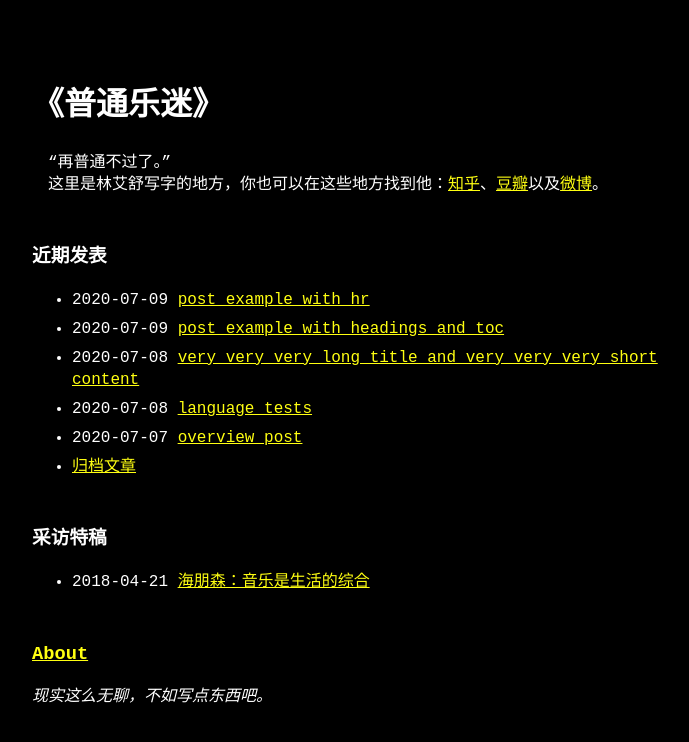
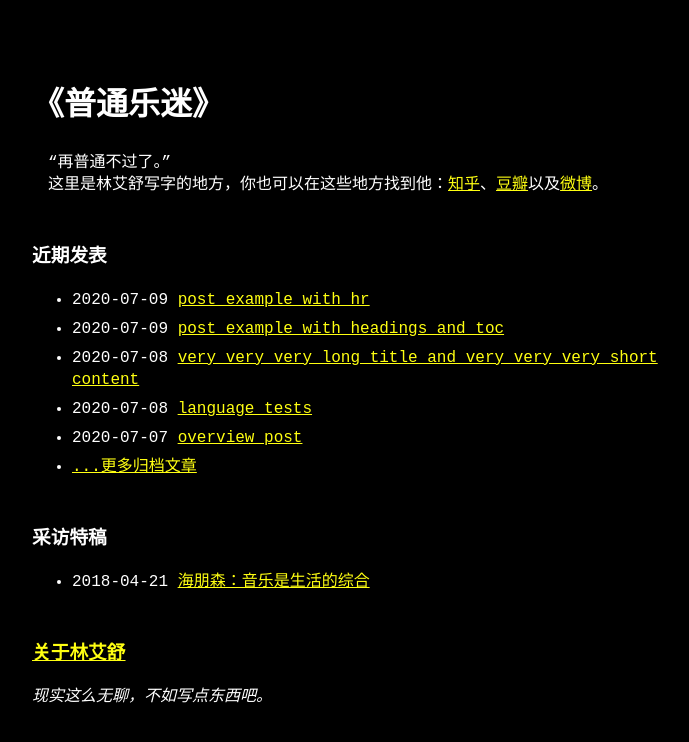
Before and after one commit to salingerlin/salingerlin.github.io, a Jekyll site: the page built from index.md, in a window 1280 px wide. Shown: the top 742 px of the page, without its empty margins (288-977 px from the left). Built offline with Jekyll 4.4.1, drawn with Linux system fonts in a browser that asks for light colours.

Commit message:
Update menu.yml

```diff
--- a/_data/menu.yml
+++ b/_data/menu.yml
@@ -15,7 +15,7 @@ entries:
     post_list:
       limit: 5
       show_more: true
-      show_more_text: 归档文章
+      show_more_text: ...更多归档文章
       show_more_url: archive.html
 
   - title: 采访特稿
@@ -23,7 +23,7 @@ entries:
       limit: 5
       category: 特稿
       show_more: true
-      show_more_text: See more posts...
+      show_more_text: ...更多归档文章
       show_more_url: example2-archive.html
 
 #  - title: rss
@@ -34,7 +34,7 @@ entries:
 #      - title: with subitems
 
 #     entries:
-  - title: About
+  - title: 关于林艾舒
     url: about
 
 #   to edit this menu, edit _data/menu.yml file
```
